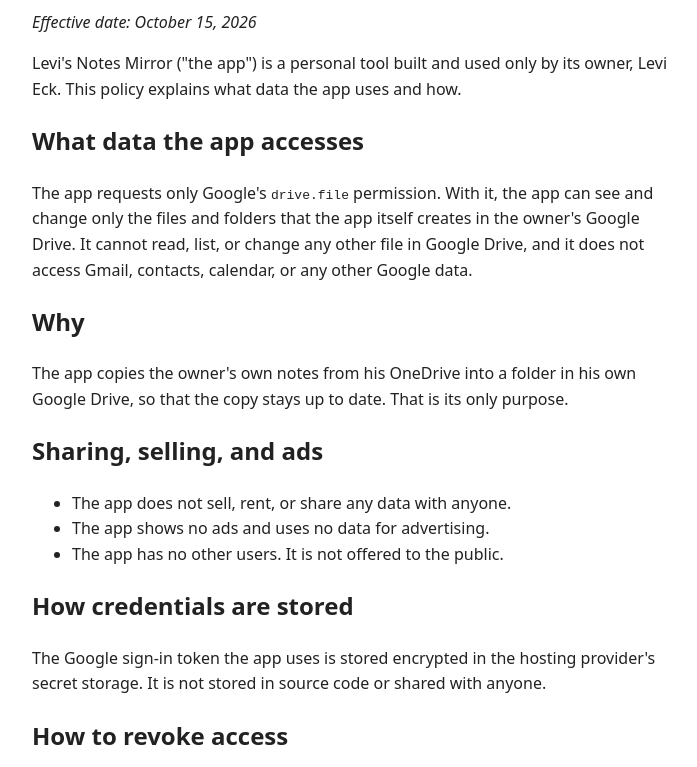
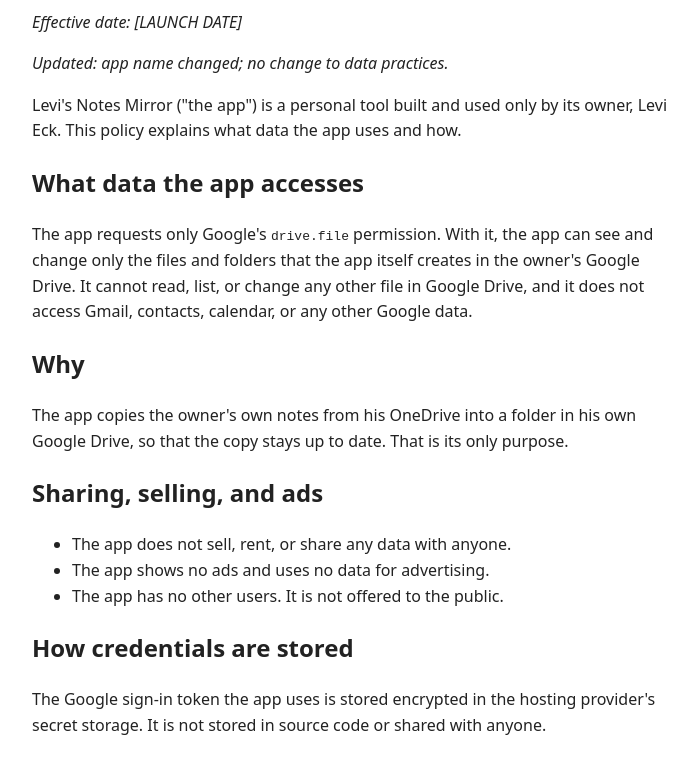
Before and after one commit to leviweck/leviweck.github.io, a plain HTML site: page privacy.html in a window 1280 px wide. Shown: the part 111-878 px from the top of the page, without its empty margins (288-985 px from the left). Drawn offline with Linux system fonts and the light colour scheme.

Commit message:
Privacy: effective date token and app-name update note

```diff
--- a/privacy.html
+++ b/privacy.html
@@ -8,7 +8,8 @@
 </head>
 <body>
 <h1>Privacy Policy for Levi's Notes Mirror</h1>
-<p><em>Effective date: October 15, 2026</em></p>
+<p><em>Effective date: [LAUNCH DATE]</em></p>
+<p><em>Updated: app name changed; no change to data practices.</em></p>
 
 <p>Levi's Notes Mirror ("the app") is a personal tool built and used only by its owner, Levi Eck. This policy explains what data the app uses and how.</p>
 
```
